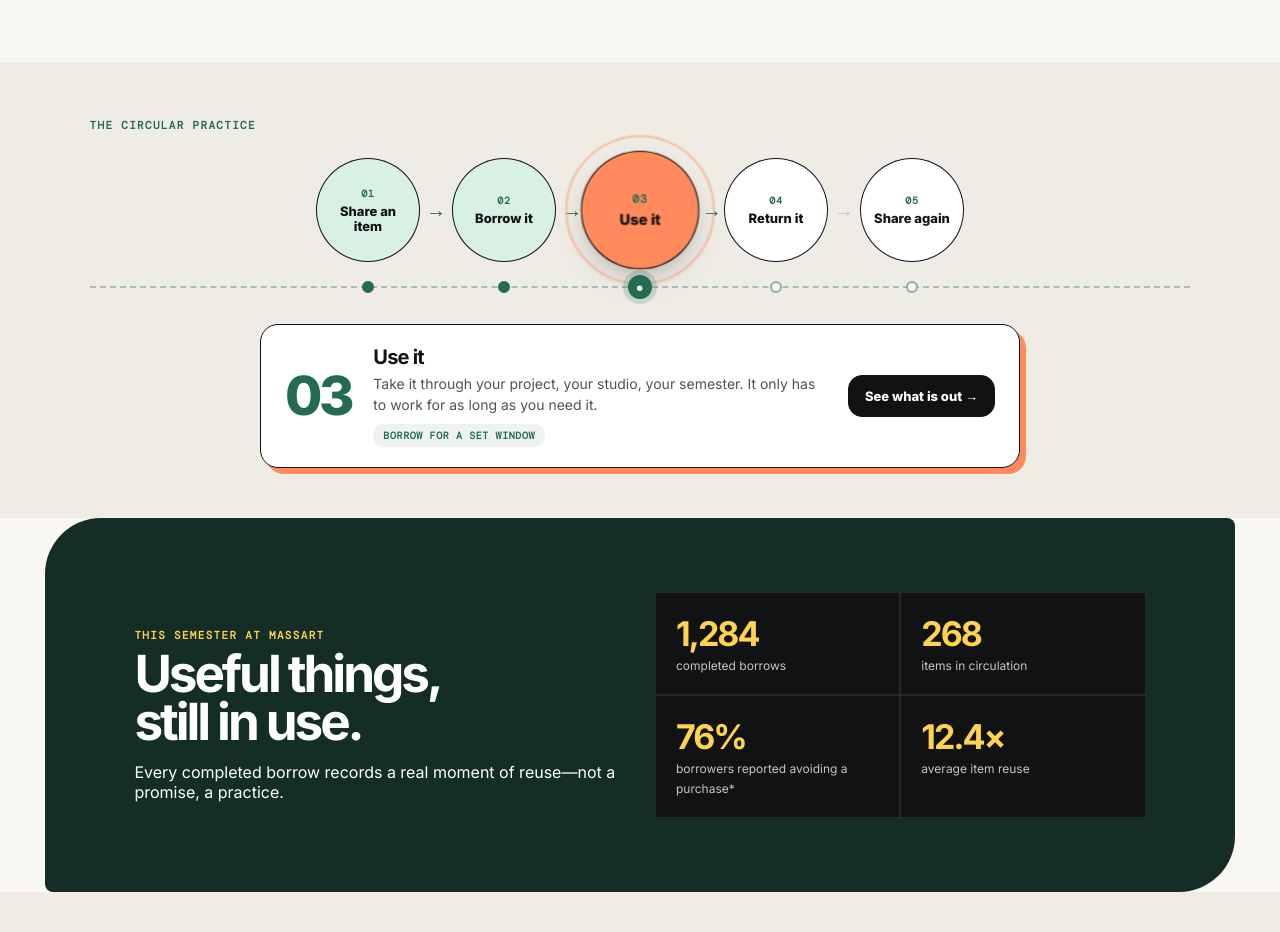
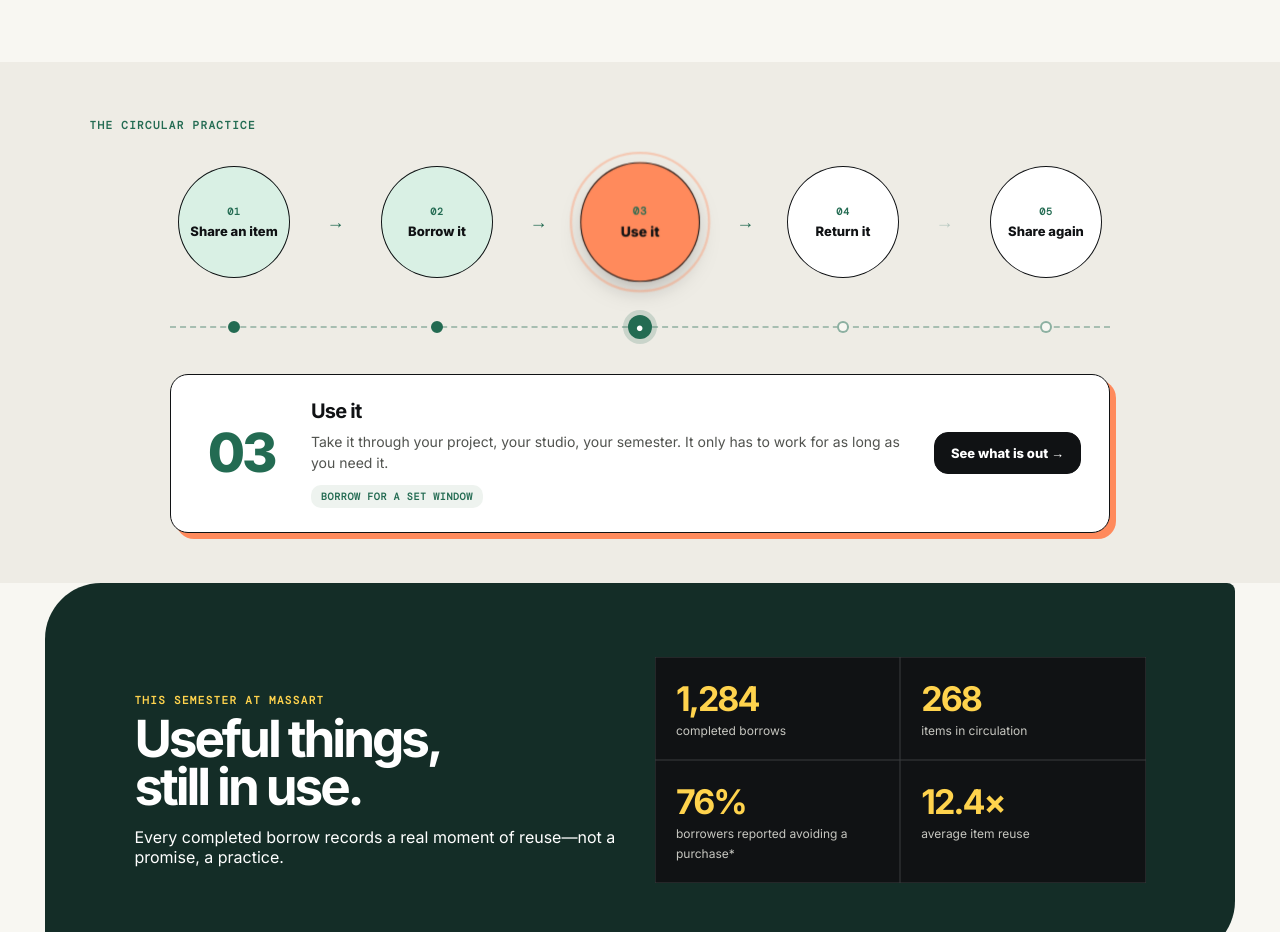
Before and after one commit to hiyaapatell/massart-X-once-ore, a plain HTML site: page index.html in a window 1280 px wide. Shown: the part 1320-2252 px from the top of the page. Drawn offline with nearby package versions, Linux system fonts and the light colour scheme.

Commit message:
Circular practice: even spacing, aligned rail and card, no overlaps
Co-Authored-By: Claude Sonnet 5.5 <noreply@anthropic.com>
Claude-Session: https://claude.ai/code/session_016EJ3y3Dm6QpbdHKdFaLxSL

```diff
--- a/index.html
+++ b/index.html
@@ -176,6 +176,27 @@
 @media(max-width:760px){.cycle{flex-wrap:nowrap!important;gap:8px!important;justify-content:center}.cycle .arrow{display:none!important}.cycle .cycle-node{width:58px!important;height:58px!important;padding:4px!important;flex:none}.cycle .cycle-node>span:not(.step-no){display:none}.cycle .cycle-node .ico{width:20px;height:20px;margin:0}.cycle .cycle-node.active-step{transform:scale(1.18)!important}.cycle-rail{display:block;margin-top:6px}}
 .cycle .cycle-node .ico{display:none!important}
 @media(max-width:760px){.cycle .cycle-node .step-no{font-size:14px}}
+
+/* circular practice spacing: nothing touches or overlaps */
+.cycle,.cycle-rail,.cycle-card{max-width:940px!important;margin-left:auto!important;margin-right:auto!important}
+.cycle{gap:14px!important;padding:34px 0 18px!important;flex-wrap:nowrap}
+.cycle .arrow{flex:none;width:30px;text-align:center;font-size:18px}
+.cycle .cycle-node{flex:none;width:112px!important;height:112px!important}
+.cycle .cycle-node.active-step,.cycle .cycle-node.active-step:hover{transform:scale(1.07)!important}
+.cycle .cycle-node.active-step:after{inset:-5px;animation:ringPulse2 1.8s ease-out infinite}
+@keyframes ringPulse2{0%{transform:scale(1);opacity:.8}100%{transform:scale(1.14);opacity:0}}
+.cycle .cycle-node .step-no{margin-bottom:2px}
+.cycle-rail{height:34px;margin-top:14px!important}
+.cycle-rail .token{top:5px}
+.cycle-rail .tick{top:11px}
+.cycle-rail:before{top:16px}
+.cycle-card{margin-top:30px!important;gap:28px;padding:24px 28px}
+.cycle-card .big{min-width:84px;text-align:center}
+.cycle-card h3{margin-bottom:8px}
+.cycle-card .fact{margin-top:12px}
+@media(max-width:760px){.cycle{gap:8px!important;padding:26px 0 10px!important}.cycle .cycle-node{width:58px!important;height:58px!important}.cycle-card{padding:20px}}
+.cycle{justify-content:space-between!important}@media(max-width:760px){.cycle{justify-content:center!important}}
+@media(min-width:761px){.cycle{padding-left:8px!important;padding-right:8px!important}}
 </style>
 </head>
 <body><main class="shell"><div class="topline"></div>
```
